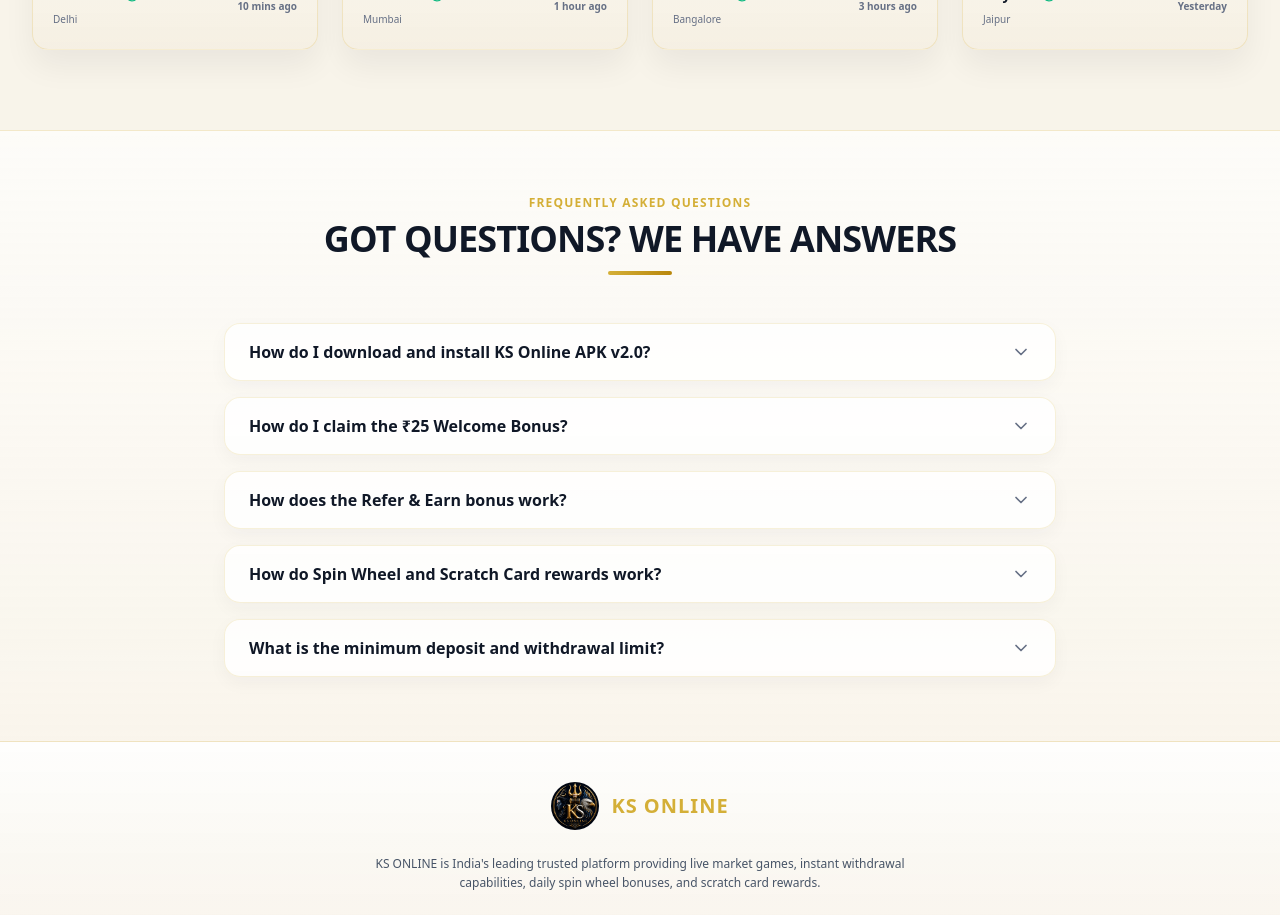
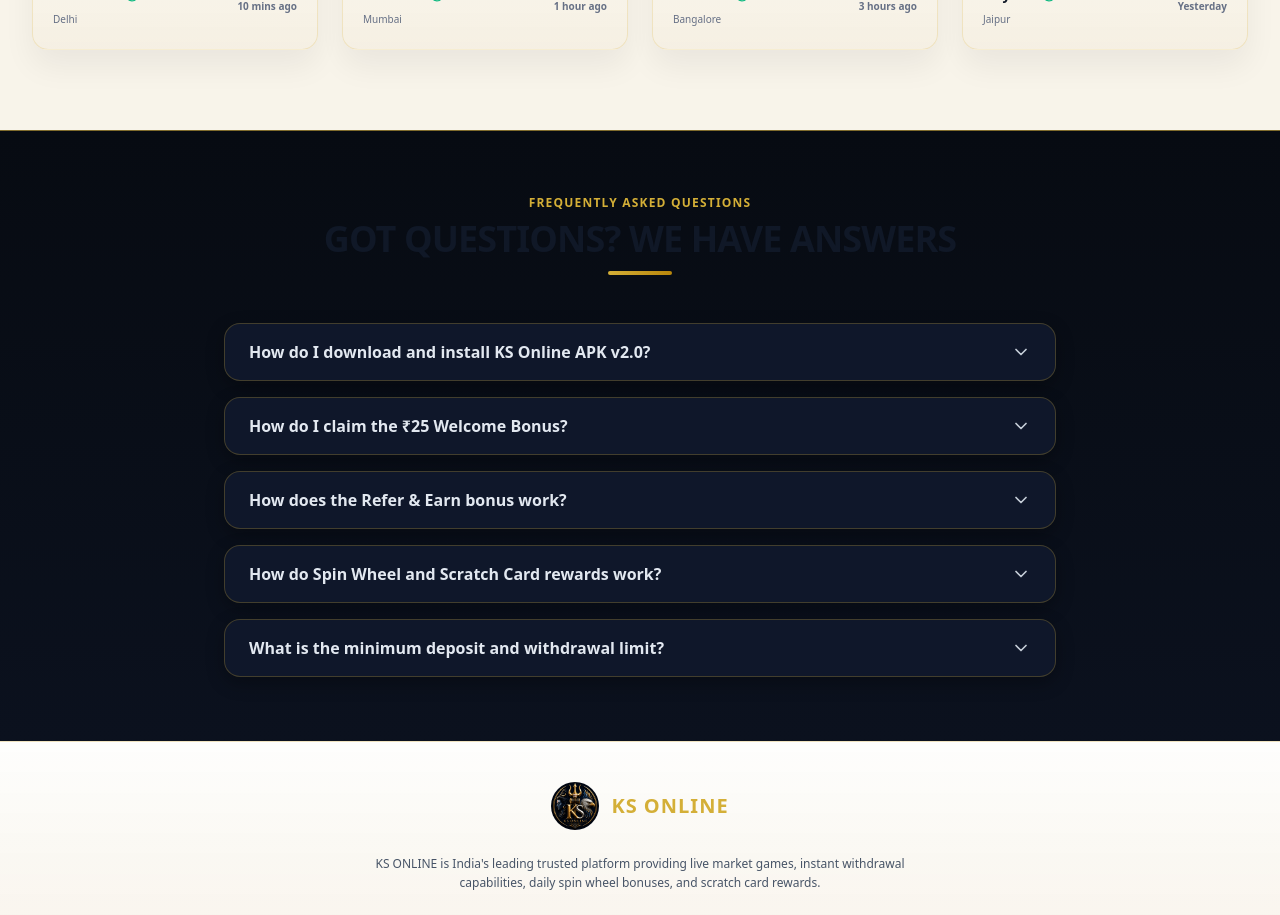
Before and after one commit to Ronney1802/ksonline_landing_page, a React (Vite) app: page / in a window 1280 px wide. Shown: the part 3600-4515 px from the top of the page. Built offline with nearby package versions, Linux system fonts and the light colour scheme.

Commit message:
updated FAQ's colors

```diff
--- a/src/components/FAQSection.jsx
+++ b/src/components/FAQSection.jsx
@@ -15,8 +15,8 @@ export function FaqSection() {
       className="py-16 border-t"
       style={{
         background:
-          "linear-gradient(180deg, rgba(255,255,255,0.68), rgba(249,245,236,0.9))",
-        borderColor: "rgba(212,175,55,0.2)",
+          "linear-gradient(180deg, var(--color-dark-background), var(--color-dark-navy))",
+        borderColor: "var(--color-border-strong)",
       }}
     >
       <div className="max-w-4xl mx-auto px-4 sm:px-6 lg:px-8">
@@ -32,20 +32,22 @@ export function FaqSection() {
                 key={idx}
                 className="rounded-2xl border overflow-hidden transition-all duration-300"
                 style={{
-                  background: "rgba(255,255,255,0.82)",
-                  borderColor: "rgba(212,175,55,0.18)",
+                  background: "var(--color-card-surface)",
+                  borderColor: isOpen
+                    ? "var(--color-border-strong)"
+                    : "var(--color-border)",
                   boxShadow: isOpen
-                    ? "0 12px 30px rgba(212, 175, 55, 0.08)"
-                    : "0 6px 18px rgba(15, 23, 42, 0.04)",
+                    ? "0 12px 30px rgba(212, 175, 55, 0.15)"
+                    : "0 6px 18px rgba(0, 0, 0, 0.3)",
                 }}
               >
                 <button
                   onClick={() => toggleFaq(idx)}
                   className="w-full px-6 py-4 text-left flex items-center justify-between gap-4 font-bold text-sm sm:text-base transition-colors duration-200"
                   style={{
-                    color: "var(--color-text-primary)",
+                    color: "var(--color-pure-platinum)",
                     background: isOpen
-                      ? "rgba(243, 229, 171, 0.2)"
+                      ? "var(--color-elevated-surface)"
                       : "transparent",
                   }}
                 >
@@ -58,7 +60,7 @@ export function FaqSection() {
                   ) : (
                     <ChevronDown
                       className="w-5 h-5 shrink-0"
-                      style={{ color: "var(--color-text-muted)" }}
+                      style={{ color: "var(--color-metallic-silver)" }}
                     />
                   )}
                 </button>
@@ -66,9 +68,9 @@ export function FaqSection() {
                   <div
                     className="px-6 pb-4 text-xs sm:text-sm leading-relaxed border-t pt-3"
                     style={{
-                      color: "var(--color-text-secondary)",
-                      borderColor: "rgba(212,175,55,0.12)",
-                      background: "rgba(255,255,255,0.55)",
+                      color: "var(--color-metallic-silver)",
+                      borderColor: "var(--color-border)",
+                      background: "var(--color-elevated-surface)",
                     }}
                   >
                     {faq.a}
```
